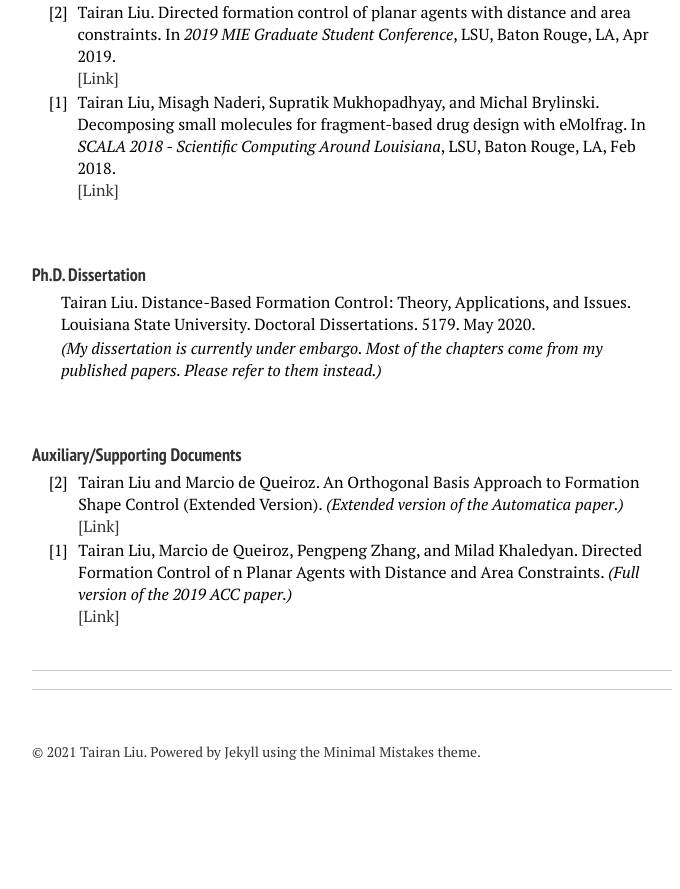
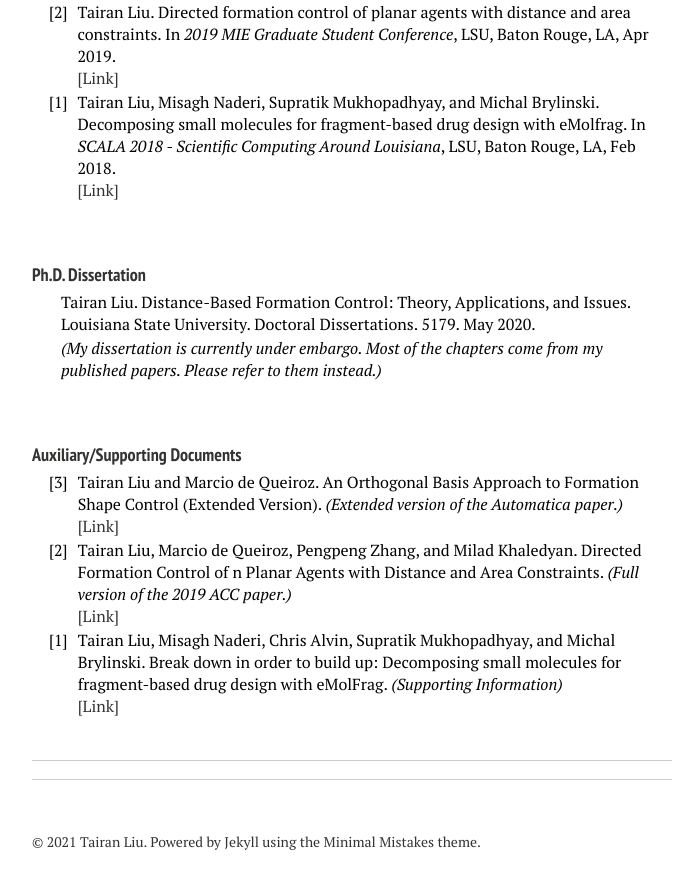
Before and after one commit to liutairan/liutairan.github.io, a Jekyll site: the page built from publications.md, in a window 1280 px wide and 900 px high, scrolled down 1545 px. Shown: the top 889 px of the window, without its empty margins (288-968 px from the left). Built offline with Jekyll 4.4.1, drawn with Linux system fonts in a browser that asks for light colours; nearby versions of some CDN libraries; comment, search, counter and statistics services are not loaded; before the commit the page ends 2355 px from its top, so only the background shows below that.

Commit message:
Update publications.html

```diff
--- a/_layouts/publications.html
+++ b/_layouts/publications.html
@@ -307,7 +307,7 @@ function toggleBibtex(articleid) {
 			<div class="container">
         <table>
 					<tr>
-            <td>[2]</td>
+            <td>[3]</td>
             <td>&nbsp; &nbsp;</td>
             <td>Tairan Liu and Marcio de Queiroz.
               An Orthogonal Basis Approach to Formation Shape Control (Extended Version).
@@ -326,6 +326,16 @@ function toggleBibtex(articleid) {
 							<a href="https://arxiv.org/abs/1901.10564" target="_blank">[Link]</a>
             </td>
           </tr>
+					<tr>
+						<td>[1]</td>
+						<td>&nbsp; &nbsp;</td>
+						<td>Tairan Liu, Misagh Naderi, Chris Alvin, Supratik Mukhopadhyay, and Michal Brylinski.
+							Break down in order to build up: Decomposing small molecules for fragment-based drug design with eMolFrag.
+							<em>(Supporting Information)</em>
+							<br>
+							<a href="https://pubs.acs.org/doi/10.1021/acs.jcim.6b00596" target="_blank">[Link]</a>
+						</td>
+					</tr>
         </table>
       </div>
 
```
Also changed, not shown: other parts of _layouts/publications.html (+1 -1 lines).
